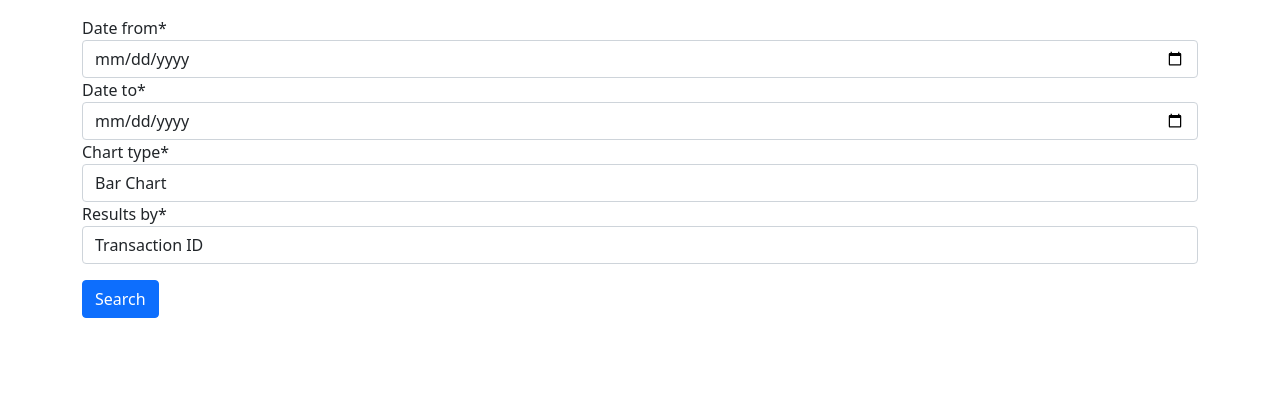
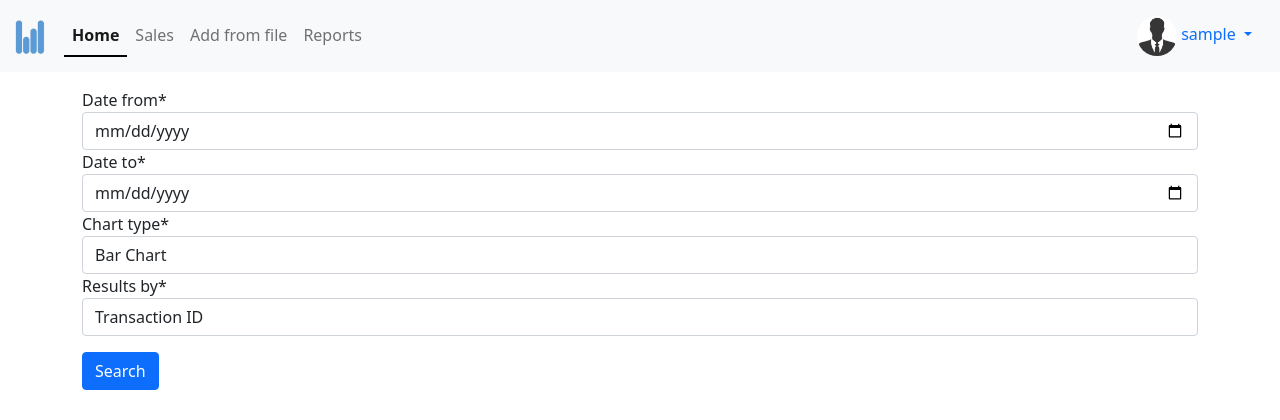
Before and after one commit to rifatrakib/django-sales-stat, a Django app: page / in a window 1280 px wide. Shown: the top 420 px of the page. Run offline with Django 3.2, Linux system fonts and the light colour scheme; the visitor is signed in with stand-in values (Sample User, id 1); some libraries are stand-ins or nearby versions.

Commit message:
add navigation panel

```diff
--- a/sales/models.py
+++ b/sales/models.py
@@ -21,6 +21,10 @@ class Position(models.Model):
     def get_sales_id(self):
         sale_obj = self.sale_set.first()
         return sale_obj.id
+
+    def get_sales_customer(self):
+        sale_obj = self.sale_set.first()
+        return sale_obj.customer.name
 
     def save(self, *args, **kwargs):
         self.price = self.product.price * self.quantity
--- a/sales/static/sales/home.js
+++ b/sales/static/sales/home.js
@@ -37,10 +37,11 @@ reportBtn.addEventListener("click", () => {
 
         $.ajax({
             type: "POST",
-            url: "/reports/savee/",
+            url: "/reports/save/",
             data: formData,
             success: function (response) {
                 handleAlerts("success", "Report created!");
+                reportForm.reset();
             },
             error: function (error) {
                 handleAlerts("danger", "Something went wrong!");
--- a/sales/templates/sales/home.html
+++ b/sales/templates/sales/home.html
@@ -19,7 +19,7 @@
             </div>
             <div class="modal-body" id="modal-body">
                 <div id="alert-box"></div>
-                <form id="report-form">
+                <form id="report-form" autocomplete="off">
                     {% csrf_token %}
                     {{ report_form | crispy }}
                     <br>
--- a/static/style.css
+++ b/static/style.css
@@ -13,8 +13,28 @@
     background-color: #f5f5f5;
 }
 
+.avatar-sm {
+    height: 40px;
+    width: 40px;
+    border-radius: 50%;
+}
+
 .avatar-big {
     height: 200px;
     width: 200px;
     border-radius: 50%;
 }
+
+.logo-sm {
+    height: 40px;
+    width: auto;
+}
+
+.nav-item .active {
+    border-bottom: 2px solid #000000;
+    font-weight: bold;
+}
+
+.customer-logo {
+    border-radius: 50%;
+}
--- a/templates/navbar.html
+++ b/templates/navbar.html
@@ -0,0 +1,41 @@
+{% url 'sales:home' as path_to_home %}
+{% url 'sales:list' as path_to_sales %}
+{% url 'reports:main' as path_to_main %}
+{% url 'reports:from-file' as path_to_file %}
+{% url 'profiles:profile' as path_to_profile %}
+
+{% load static %}
+<nav class="navbar navbar-expand-lg navbar-light bg-light">
+    <div class="container-fluid">
+        <a class="navbar-brand" href="{{ path_to_home }}"><img src="{% static 'logo.png' %}" class="logo-sm"></a>
+
+        <div class="collapse navbar-collapse" id="navbarNav">
+            <ul class="navbar-nav">
+                <li class="nav-item">
+                    <a class="nav-link {% if request.path == path_to_home %}active{% endif %}" href="{{ path_to_home }}">Home</a>
+                </li>
+                <li class="nav-item">
+                    <a class="nav-link {% if request.path == path_to_sales %}active{% endif %}" href="{{ path_to_sales }}">Sales</a>
+                </li>
+                <li class="nav-item">
+                    <a class="nav-link {% if request.path == path_to_file %}active{% endif %}" href="{{ path_to_file }}">Add from file</a>
+                </li>
+                <li class="nav-item">
+                    <a class="nav-link {% if request.path == path_to_main %}active{% endif %}" href="{{ path_to_main }}">Reports</a>
+                </li>
+            </ul>
+        </div>
+        {% if request.user.is_authenticated %}
+        <div class="nav-item dropdown">
+            <div class="nav-link dropdown-toggle" id="navbarDropdownMenuLink" role="button" data-bs-toggle="dropdown"
+                aria-expanded="false">
+                <img src="{{ request.user.profile.avatar.url }}" class="avatar-sm">&nbsp;{{request.user}}
+            </div>
+            <ul class="dropdown-menu" aria-labelledby="navbarDropdownMenuLink">
+                <li><a class="dropdown-item {% if request.path == path_to_profile %}active{% endif %}" href="{{ path_to_profile }}">Profile</a></li>
+                <li><a class="dropdown-item" href="{% url 'logout' %}">Logout</a></li>
+            </ul>
+        </div>
+        {% endif %}
+    </div>
+</nav>
```
Also changed, not shown: sales/templates/sales/detail.html (+34 -3 lines), README.md, media/reports/28d9d035-4.png (added), media/reports/549ea5ee-9.png (added), media/reports/58dc655a-9.png (added), media/reports/6c755827-3.png (added), media/reports/91ac452a-6.png (added), media/reports/a4c6d90b-f.png (added), media/reports/aea768d6-4.png (added), media/reports/d52091c9-1.png (added), media/reports/d77301ff-6.png (added), media/reports/dc23b941-1.png (added), media/reports/dd6eff40-2.png (added), media/reports/eda83d77-0.png (added), 1 more files.
